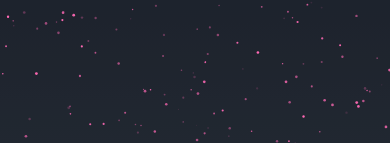
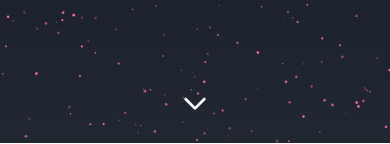
Before and after one commit to david-randoll/david-and-ami, a Next.js app: page /anniversary in a window 390 px wide. Shown: the part 701-845 px from the top of the page. Built offline with nearby package versions, Linux system fonts and the light colour scheme.

Commit message:
fxing the height issue on mobile

```diff
--- a/src/components/anniversary/Hero.tsx
+++ b/src/components/anniversary/Hero.tsx
@@ -25,10 +25,28 @@ const typeWriterWords = [
 
 const flipWords = ["", "My Love", "My Forever Girl", "My Entire Future"];
 
+const ScrollIndicator = () => {
+    return (
+        <div className="absolute bottom-4 left-1/2 transform -translate-x-1/2">
+            <div className="animate-bounce text-white">
+                <svg
+                    xmlns="http://www.w3.org/2000/svg"
+                    fill="none"
+                    viewBox="0 0 24 24"
+                    strokeWidth="2"
+                    stroke="currentColor"
+                    className="w-8 h-8">
+                    <path strokeLinecap="round" strokeLinejoin="round" d="M19 9l-7 7-7-7" />
+                </svg>
+            </div>
+        </div>
+    );
+};
+
 const Hero = () => {
     return (
-        <div className="min-h-screen bg-gradient-to-b from-gray-900 to-gray-700">
-            <section className="relative flex items-center justify-center h-screen bg-cover bg-center">
+        <div className="max-h-[calc(100dvh)] bg-gradient-to-b from-gray-900 to-gray-700">
+            <section className="relative flex items-center justify-center bg-cover bg-center h-[calc(100dvh)]">
                 {/* Dark overlay to enhance sparkles visibility */}
                 <div className="absolute inset-0 bg-black bg-opacity-40"></div>
 
@@ -46,7 +64,7 @@ const Hero = () => {
                 </BackgroundLines>
 
                 {/* Sparkles */}
-                <div className="w-full absolute inset-0 h-screen">
+                <div className="w-full absolute inset-0 h-[calc(100dvh)]">
                     <SparklesCore
                         id="tsparticlesfullpage"
                         background="transparent"
@@ -57,6 +75,8 @@ const Hero = () => {
                         particleColor="#FF69B4" // Use a bright, gold color for sparkles
                     />
                 </div>
+
+                <ScrollIndicator />
             </section>
         </div>
     );
```
